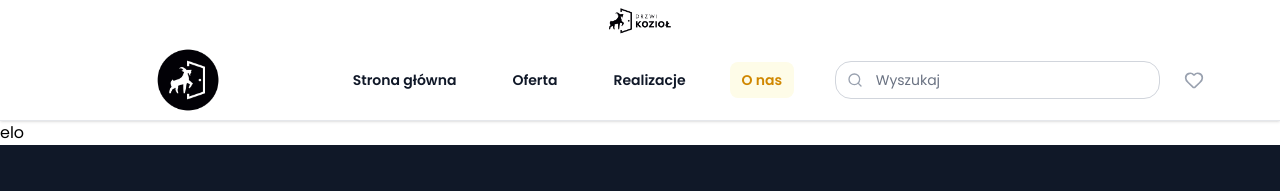
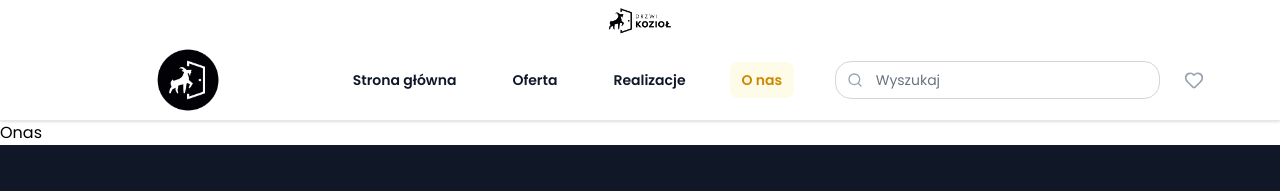
Before and after one commit to reavz7/DrzwiKoziol, a React (Vite) app in the folder DrzwiKoziol/: page /o-nas in a window 1280 px wide. Shown: the top 191 px of the page. Built offline with nearby package versions, Linux system fonts and the light colour scheme.

Commit message:
Refactor Onas component: change function declaration to arrow function and update return structure

```diff
--- a/DrzwiKoziol/pages/Onas.jsx
+++ b/DrzwiKoziol/pages/Onas.jsx
@@ -1,9 +1,9 @@
-import React from 'react';
+import React from 'react'
 
-function ONas() {
+const Onas = () => {
   return (
-   <h1>elo</h1>
-  );
+    <div>Onas</div>
+  )
 }
 
-export default ONas;
+export default Onas
--- a/DrzwiKoziol/src/App.jsx
+++ b/DrzwiKoziol/src/App.jsx
@@ -9,7 +9,6 @@ import Home from '../pages/Home'
 import Oferta from '../pages/Oferta'
 import Realizacje from '../pages/Realizacje'
 import Onas from '../pages/Onas'
-
 function App() {
   const [count, setCount] = useState(0)
 
@@ -22,7 +21,7 @@ function App() {
             <Route path="/" element={<Home />} />
             <Route path="/oferta" element={<Oferta />} />
             <Route path="/realizacje" element={<Realizacje />} />
-            <Route path="/o-nas" element={<Onas />} />
+            <Route path="/o-nas" element={<Onas/>} />
           </Routes>
         </main>
         <Footer />
```
